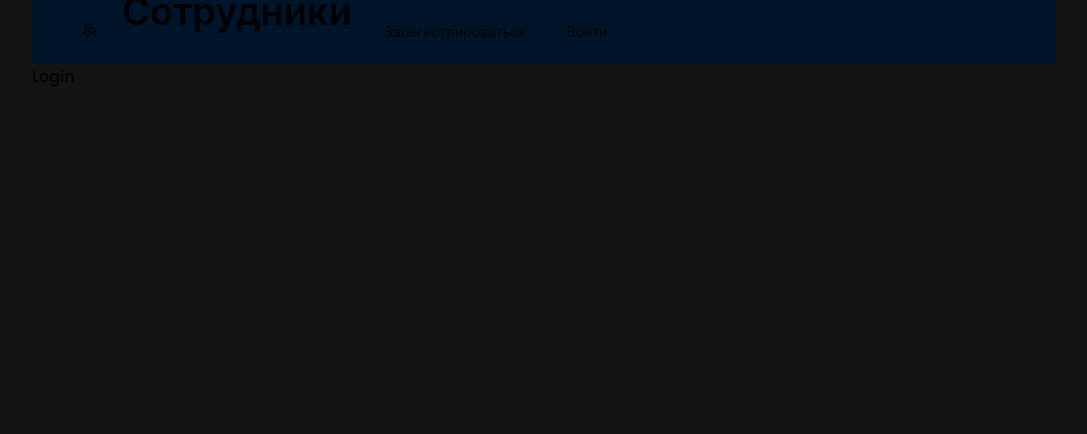
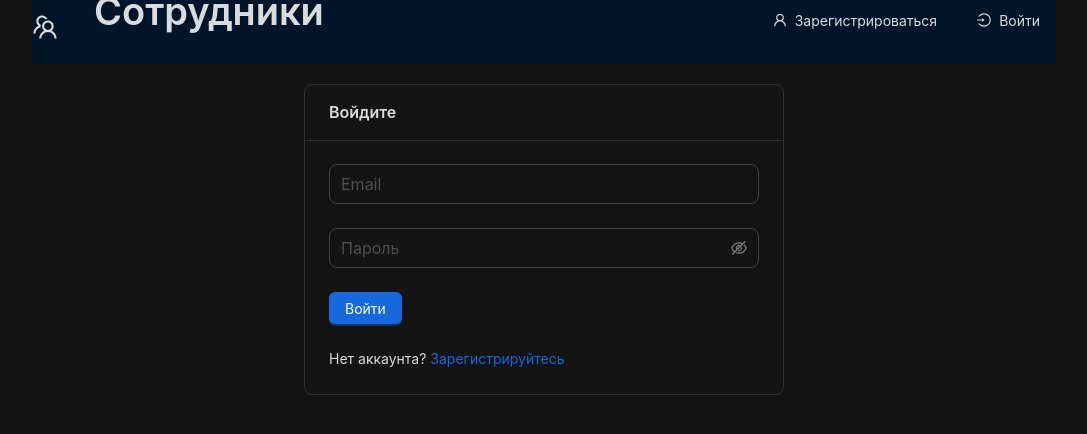
Before and after one commit to EkaterinaYurchyk2022/employees-react-express, a React (Create React App) app in the folder client/: page /login in a window 1280 px wide. Shown: the top 434 px of the page, without its empty margins (96-1183 px from the left). Built offline with nearby package versions, Linux system fonts and the light colour scheme.

Commit message:
feat: login form, password input validation

```diff
--- a/client/package.json
+++ b/client/package.json
@@ -12,7 +12,7 @@
     "@types/node": "^17.0.45",
     "@types/react": "^18.2.9",
     "@types/react-dom": "^18.2.4",
-    "antd": "^5.6.1",
+    "antd": "5.1.5",
     "react": "^18.2.0",
     "react-dom": "^18.2.0",
     "react-redux": "^8.0.7",
--- /dev/null
+++ b/client/src/components/custom-input/index.tsx
@@ -0,0 +1,24 @@
+import React from 'react';
+import {Form, Input} from 'antd';
+
+type PropsType = {
+    name: string
+    placeholder: string
+    type?: string
+}
+const CustomInput = ({name, placeholder, type = 'text'}: PropsType) => {
+    return (
+        <Form.Item
+            name={name}
+            rules={[{required: true, message: 'Обязательное поле'}]}
+            shouldUpdate={true}
+        >
+            <Input placeholder={placeholder}
+                   type={type}
+                   size="large"
+            />
+        </Form.Item>
+    );
+};
+
+export default CustomInput;
--- a/client/src/components/header/index.module.css
+++ b/client/src/components/header/index.module.css
@@ -0,0 +1,12 @@
+.header {
+    padding: 20px 0;
+    display: flex;
+    align-items: center;
+    justify-content: space-between;
+    margin-bottom: 20px;
+}
+
+.teamIcon{
+    font-size: 26px;
+    margin-right: 12px;
+}
--- a/client/src/components/header/index.tsx
+++ b/client/src/components/header/index.tsx
@@ -1,7 +1,7 @@
 import React from 'react';
 import {Button, Layout, Space, Typography} from 'antd';
 import styles from './index.module.css';
-import {TeamOutlined} from '@ant-design/icons';
+import {LoginOutlined, TeamOutlined, UserOutlined} from '@ant-design/icons';
 import {CustomButton} from '../custom-button';
 import {Link} from 'react-router-dom';
 import {Paths} from '../../paths';
@@ -22,10 +22,10 @@ const Header = () => {
             </Space>
             <Space>
                 <Link to={Paths.register}>
-                    <CustomButton type='ghost'>Зарегистрироваться</CustomButton>
+                    <CustomButton type='ghost' icon={<UserOutlined/>}>Зарегистрироваться</CustomButton>
                 </Link>
                 <Link to={Paths.login}>
-                    <CustomButton type='ghost'>Войти</CustomButton>
+                    <CustomButton type='ghost' icon={<LoginOutlined/>}>Войти</CustomButton>
                 </Link>
             </Space>
         </Layout.Header>
--- /dev/null
+++ b/client/src/components/password-input/index.tsx
@@ -0,0 +1,43 @@
+import React from 'react';
+import {Form, Input} from 'antd';
+import {NamePath} from 'antd/es/form/interface'
+
+type PropsType = {
+    name: string
+    placeholder: string
+    dependencies?: NamePath[]
+}
+const PasswordInput = ({name, placeholder, dependencies}: PropsType) => {
+    return (
+        <Form.Item
+            name={name}
+            dependencies={dependencies}
+            hasFeedback
+            rules={[{
+                required: true,
+                message: 'Обязательнок поле'
+            }, ({getFieldValue}) => ({
+                validator(_, value) {
+                    if (!value) {
+                        return Promise.resolve();
+                    }
+                    if (name === 'confirmPassword') {
+                        if (!value || getFieldValue('password') === value) {
+                            return Promise.resolve();
+                        }
+                        return Promise.reject(new Error('Пароли должны совпадать'))
+                    } else {
+                        if (value.length < 6) {
+                            return Promise.reject(new Error('Пароль должен быть длиннее 6 символов'))
+                        }
+                        return Promise.resolve();
+                    }
+                }
+            })]}
+        >
+            <Input.Password placeholder={placeholder} size="large"/>
+        </Form.Item>
+    );
+};
+
+export default PasswordInput;
--- a/client/src/index.tsx
+++ b/client/src/index.tsx
@@ -2,6 +2,7 @@ import React from 'react';
 import {createRoot} from 'react-dom/client';
 import {Provider} from 'react-redux';
 import {createBrowserRouter, RouterProvider} from 'react-router-dom';
+import {ConfigProvider, theme} from 'antd';
 import {store} from './app/store';
 import reportWebVitals from './reportWebVitals';
 import './index.css';
@@ -29,7 +30,11 @@ const root = createRoot(container);
 
 root.render(
     <Provider store={store}>
-      <RouterProvider router={router}/>
+        <ConfigProvider theme={{
+            algorithm: theme.darkAlgorithm
+        }}>
+            <RouterProvider router={router}/>
+        </ConfigProvider>
     </Provider>
 );
 reportWebVitals();
--- a/client/src/pages/login/index.tsx
+++ b/client/src/pages/login/index.tsx
@@ -1,12 +1,42 @@
 import React from 'react';
 import Layout from '../../components/layout';
+import {Card, Form, Row, Space, Typography} from 'antd';
+import CustomInput from '../../components/custom-input';
+import PasswordInput from '../..//components/password-input';
+import {CustomButton} from '../../components/custom-button';
+import {TeamOutlined} from '@ant-design/icons';
+import {Link} from 'react-router-dom';
+import {Paths} from '../../paths';
 
 const Login = () => {
     return (
         <Layout>
-            <div>
-                Login
-            </div>
+            <Row align="middle" justify="center">
+                <Card title="Войдите" style={{width: '30rem'}}>
+                    <Form onFinish={() => null}>
+                        <CustomInput
+                            type="email"
+                            placeholder="Email"
+                            name="email"
+                        />
+                        <PasswordInput
+                            name="password"
+                            placeholder="Пароль"
+                        />
+                        <CustomButton
+                            type="primary"
+                            htmlType="submit"
+                        >
+                            Войти
+                        </CustomButton>
+                    </Form>
+                    <Space direction="vertical" size="large">
+                        <Typography.Text>
+                            Нет аккаунта? <Link to={Paths.register}>Зарегистрируйтесь</Link>
+                        </Typography.Text>
+                    </Space>
+                </Card>
+            </Row>
         </Layout>
 
     );
```
Also changed, not shown: 1 other file (tests, documents, lock files or other folders).
